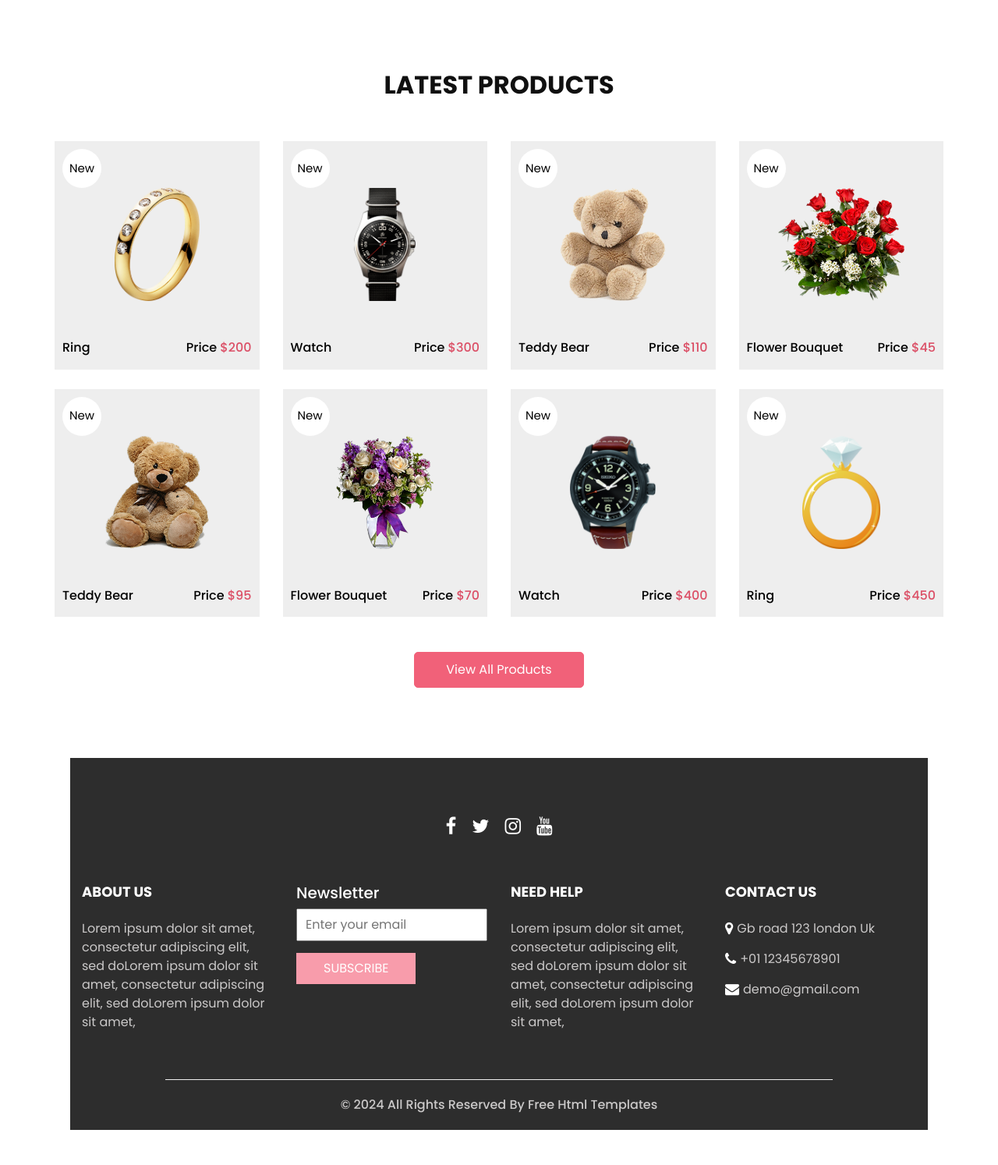
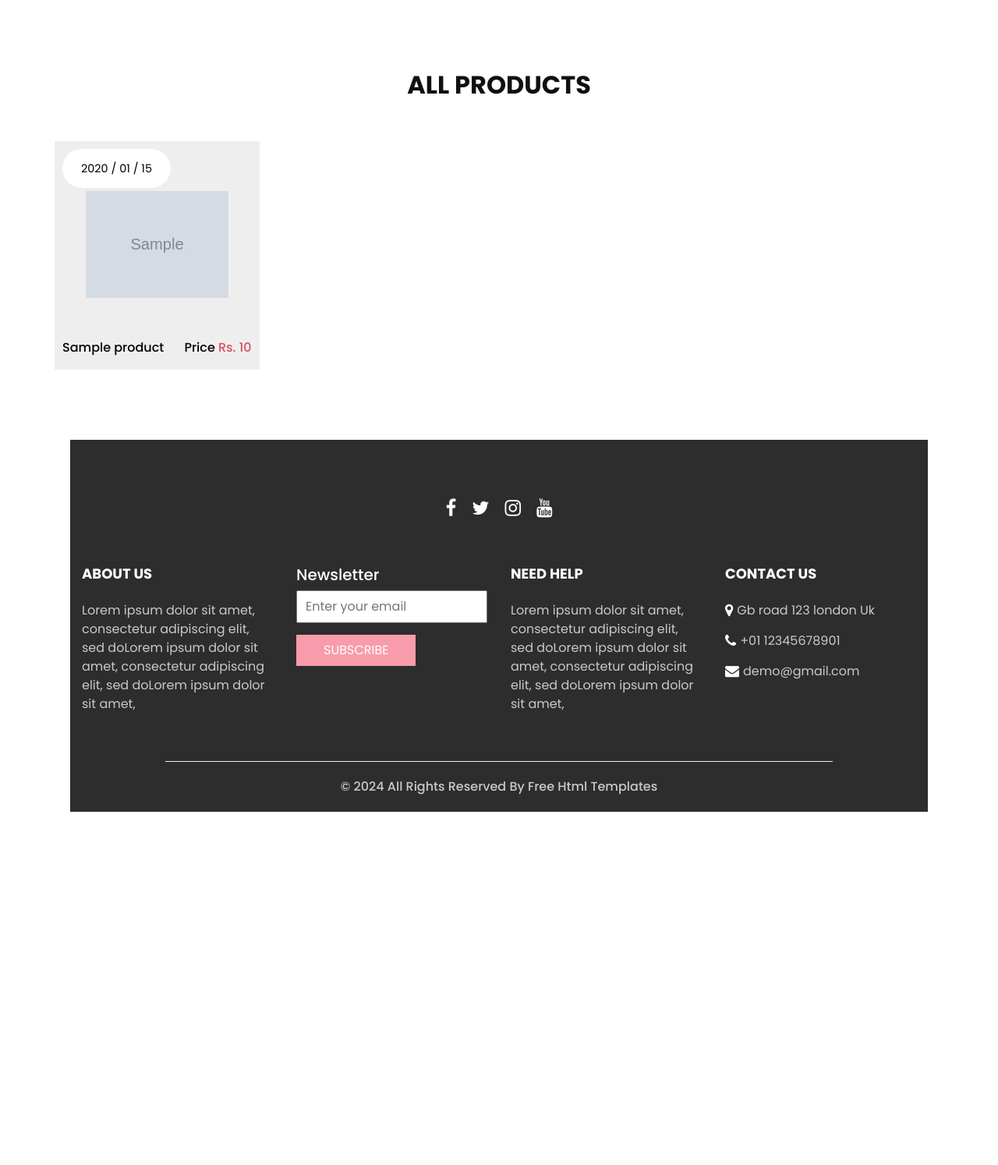
Before and after one commit to Webdev-Ahmed/E-Project, a PHP site: page /shop.php in a window 1280 px wide. Shown: the part 126-1620 px from the top of the page at 78% size. After the commit the page ends 1212 px from the top, so only its background shows below. Run offline with PHP 8.4, Linux system fonts and the light colour scheme; tables that the repository leaves empty or names only in its code hold one stand-in row (values such as "Sample post"); some libraries are stand-ins or nearby versions.

Commit message:
Product system done

```diff
--- a/dashboard/add-product.php
+++ b/dashboard/add-product.php
@@ -35,7 +35,7 @@
               >Product Category</label
             >
             <input
-              type="number"
+              type="text"
               class="form-control"
               id="productCategoryInput"
               name="p_category"
--- a/dashboard/product/add_product_backend.php
+++ b/dashboard/product/add_product_backend.php
@@ -4,7 +4,7 @@ include("../conn.php");
 
 if(isset($_POST['add-product-submit'])) {
   $name = $_POST['p_name'];
-  $description = $_POST['p_description'];
+  $description = $data['description'];
   $price = $_POST['p_price'];
   $quantity = $_POST['p_quantity'];
   $category = $_POST['p_category'];
--- a/giftos/shop.php
+++ b/giftos/shop.php
@@ -1,219 +1,54 @@
-<?php include("header.php") ?>
+<?php
+
+include("header.php");
+include("conn.php");
+$select_query = "SELECT * FROM products ORDER BY created_at";
+$result = mysqli_query($conn, $select_query);
+
+?>
 
 
 <section class="shop_section layout_padding">
     <div class="container">
       <div class="heading_container heading_center">
         <h2>
-          Latest Products
+          All Products
         </h2>
       </div>
       <div class="row">
-        <div class="col-sm-6 col-md-4 col-lg-3">
-          <div class="box">
-            <a href="">
-              <div class="img-box">
-                <img src="images/p1.png" alt="">
+        <?php
+          while($data = mysqli_fetch_assoc($result)) {
+            $formatedDate = date_format(date_create($data['created_at']),"Y / m / d");
+            echo "
+              <div class='col-sm-6 col-md-4 col-lg-3'>
+                <div class='box'>
+                  <a href=''>
+                    <div class='img-box'>
+                      <img src='public/uploads/$data[image]'>
                     </div>
-              <div class="detail-box">
+                    <div class='detail-box'>
                       <h6>
-                  Ring
+                        $data[name]
                       </h6>
                       <h6>
                         Price
                         <span>
-                    $200
+                          Rs. $data[price]
                         </span>
                       </h6>
                     </div>
-              <div class="new">
+                    <div class='new px-4' style='width:auto; border-radius: 999px; font-size: .9rem;'>
                       <span>
-                  New
+                        $formatedDate
                       </span>
                     </div>
                   </a>
                 </div>
               </div>
-        <div class="col-sm-6 col-md-4 col-lg-3">
-          <div class="box">
-            <a href="">
-              <div class="img-box">
-                <img src="images/p2.png" alt="">
-              </div>
-              <div class="detail-box">
-                <h6>
-                  Watch
-                </h6>
-                <h6>
-                  Price
-                  <span>
-                    $300
-                  </span>
-                </h6>
-              </div>
-              <div class="new">
-                <span>
-                  New
-                </span>
-              </div>
-            </a>
-          </div>
-        </div>
-        <div class="col-sm-6 col-md-4 col-lg-3">
-          <div class="box">
-            <a href="">
-              <div class="img-box">
-                <img src="images/p3.png" alt="">
-              </div>
-              <div class="detail-box">
-                <h6>
-                  Teddy Bear
-                </h6>
-                <h6>
-                  Price
-                  <span>
-                    $110
-                  </span>
-                </h6>
-              </div>
-              <div class="new">
-                <span>
-                  New
-                </span>
-              </div>
-            </a>
-          </div>
-        </div>
-        <div class="col-sm-6 col-md-4 col-lg-3">
-          <div class="box">
-            <a href="">
-              <div class="img-box">
-                <img src="images/p4.png" alt="">
-              </div>
-              <div class="detail-box">
-                <h6>
-                  Flower Bouquet
-                </h6>
-                <h6>
-                  Price
-                  <span>
-                    $45
-                  </span>
-                </h6>
-              </div>
-              <div class="new">
-                <span>
-                  New
-                </span>
-              </div>
-            </a>
-          </div>
-        </div>
-        <div class="col-sm-6 col-md-4 col-lg-3">
-          <div class="box">
-            <a href="">
-              <div class="img-box">
-                <img src="images/p5.png" alt="">
-              </div>
-              <div class="detail-box">
-                <h6>
-                  Teddy Bear
-                </h6>
-                <h6>
-                  Price
-                  <span>
-                    $95
-                  </span>
-                </h6>
-              </div>
-              <div class="new">
-                <span>
-                  New
-                </span>
-              </div>
-            </a>
-          </div>
-        </div>
-        <div class="col-sm-6 col-md-4 col-lg-3">
-          <div class="box">
-            <a href="">
-              <div class="img-box">
-                <img src="images/p6.png" alt="">
-              </div>
-              <div class="detail-box">
-                <h6>
-                  Flower Bouquet
-                </h6>
-                <h6>
-                  Price
-                  <span>
-                    $70
-                  </span>
-                </h6>
-              </div>
-              <div class="new">
-                <span>
-                  New
-                </span>
-              </div>
-            </a>
-          </div>
-        </div>
-        <div class="col-sm-6 col-md-4 col-lg-3">
-          <div class="box">
-            <a href="">
-              <div class="img-box">
-                <img src="images/p7.png" alt="">
-              </div>
-              <div class="detail-box">
-                <h6>
-                  Watch
-                </h6>
-                <h6>
-                  Price
-                  <span>
-                    $400
-                  </span>
-                </h6>
-              </div>
-              <div class="new">
-                <span>
-                  New
-                </span>
-              </div>
-            </a>
-          </div>
-        </div>
-        <div class="col-sm-6 col-md-4 col-lg-3">
-          <div class="box">
-            <a href="">
-              <div class="img-box">
-                <img src="images/p8.png" alt="">
-              </div>
-              <div class="detail-box">
-                <h6>
-                  Ring
-                </h6>
-                <h6>
-                  Price
-                  <span>
-                    $450
-                  </span>
-                </h6>
-              </div>
-              <div class="new">
-                <span>
-                  New
-                </span>
-              </div>
-            </a>
-          </div>
-        </div>
-      </div>
-      <div class="btn-box">
-        <a href="">
-          View All Products
-        </a>
+            ";
+          }
+
+        ?>
       </div>
     </div>
   </section>
```
Also changed, not shown: dashboard/all-products.php (+4 -4 lines), dashboard/edit-product.php (added, +120 -0 lines), dashboard/product/delete_product_backend.php (added, +30 -0 lines), giftos/public/uploads/1720722217.jpg (renamed from giftos/public/uploads/1720637289.jpg), giftos/public/uploads/1720722247.png (added), giftos/public/uploads/1720722355.png (added). Lines whose indentation alone changed are shown as unchanged.
